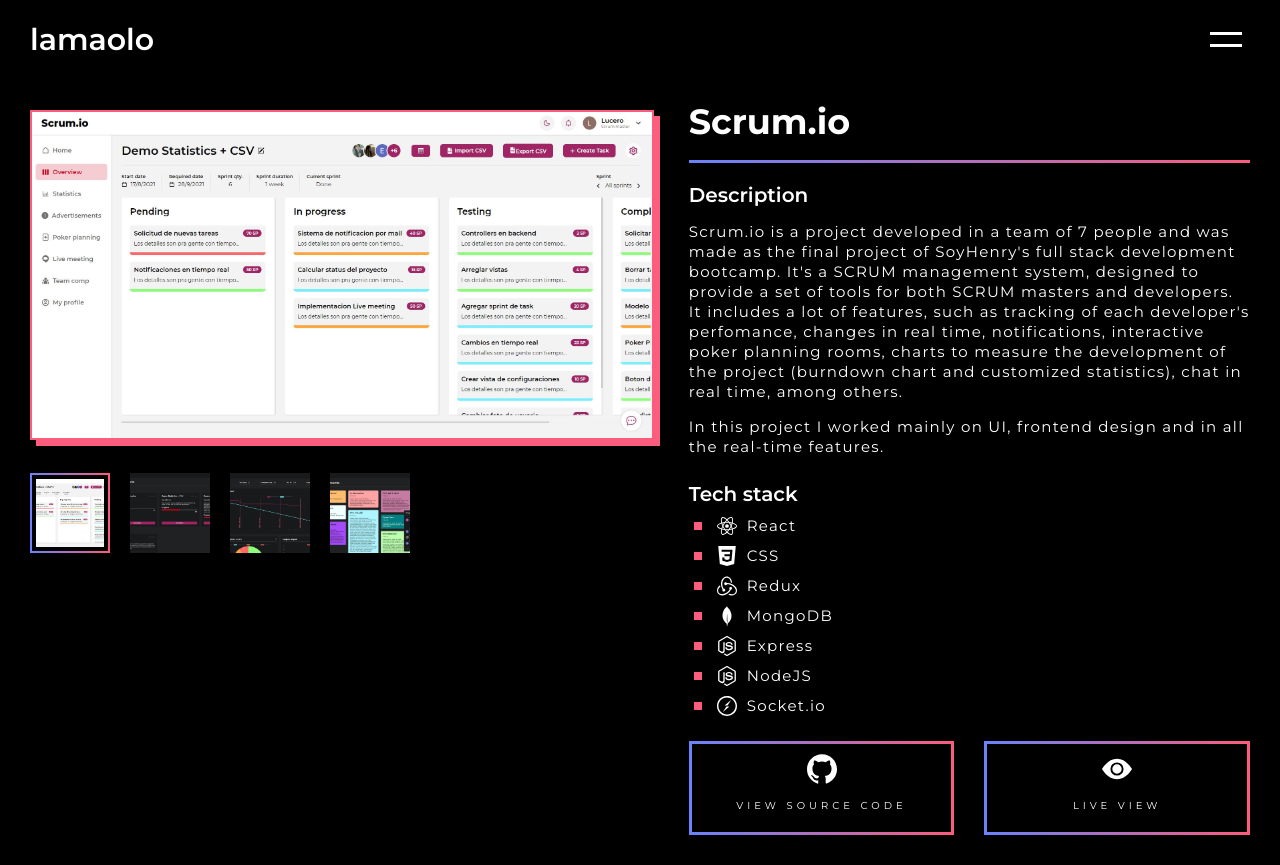
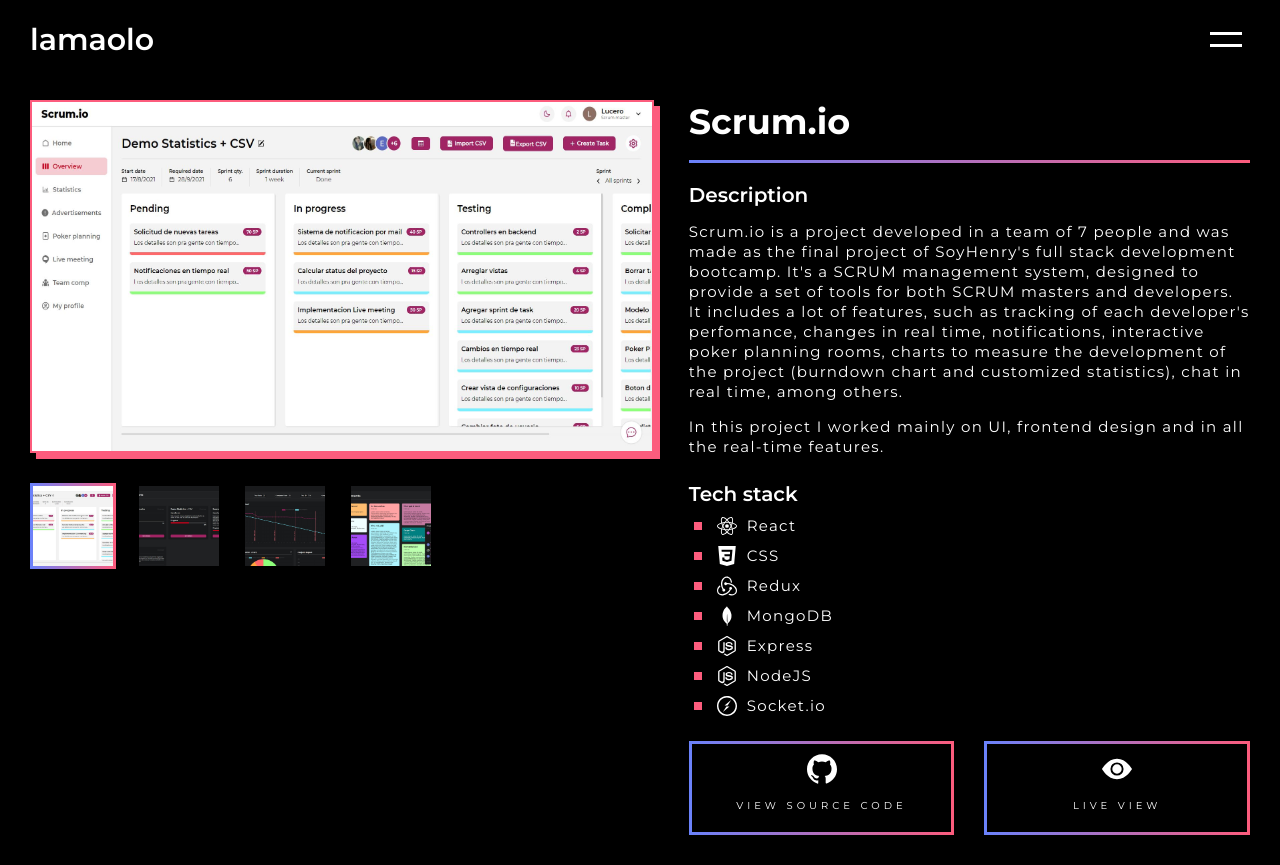
Before and after one commit to lamaolo/portfolio, a Next.js app: page /project/1 in a window 1280 px wide. Built offline with nearby package versions, Linux system fonts and the light colour scheme.

Commit message:
Optimizacion de imagenes

```diff
--- a/components/ProjectImage.jsx
+++ b/components/ProjectImage.jsx
@@ -1,23 +1,33 @@
-/* eslint-disable @next/next/no-img-element */
+import Image from "next/image";
 import styles from "../styles/ProjectImage.module.css";
 
 const ProjectImage = ({ imageToShow, name, pictures, handleImageClick }) => {
   return (
     <section className={styles.projectImage}>
       <div className={styles.imageContainer}>
-        <img src={imageToShow} alt={name} />
+        <Image
+          width={1920}
+          height={1080}
+          layout="responsive"
+          src={imageToShow}
+          alt={name}
+        />
       </div>
       <div className={styles.imageSelector}>
         {pictures.map((picture, i) => (
-          <div
-            key={i}
-            onClick={() => handleImageClick(picture)}
-            className={`${styles.imagePreview} ${
+          <article
+            className={`${styles.imageWrapper} ${
               imageToShow === picture && styles.selectedImg
             }`}
+            key={i}
           >
-            <img src={picture} alt={name} />
-          </div>
+            <div
+              onClick={() => handleImageClick(picture)}
+              className={styles.imagePreview}
+            >
+              <Image layout="fill" src={picture} alt={name} />
+            </div>
+          </article>
         ))}
       </div>
     </section>
--- a/styles/ProjectImage.module.css
+++ b/styles/ProjectImage.module.css
@@ -1,16 +1,20 @@
 .projectImage {
   width: 100%;
+  height: auto;
   display: flex;
   flex-direction: column;
 }
 
+.imageContainer {
+  box-shadow: 6px 6px 0 var(--color2) !important;
+  border: 2px solid var(--color2) !important;
+}
+
 .projectImage .imageContainer img {
   margin-top: 10px;
-  box-shadow: 6px 6px 0 var(--color2);
-  border: 2px solid var(--color2);
-  object-fit: contain;
+  object-fit: fill;
   width: 100%;
-  height: auto;
+  height: 100%;
 }
 
 .imageSelector {
@@ -23,22 +27,33 @@
 .imagePreview {
   width: 80px;
   height: 80px;
+  padding: 4px;
+  position: relative;
 }
 
 .imagePreview img {
   width: 100%;
   height: 100%;
-  object-fit: cover;
+  object-fit: fill;
   cursor: pointer;
 }
 
+.imageWrapper {
+  padding: 3px;
+}
+
+.imageWrapper.selectedImg {
+  padding: 3px;
+  background: var(--gradient) !important;
+}
+
 .imagePreview.selectedImg {
-  background: var(--gradient);
   padding: 2px;
 }
 
-.imagePreview.selectedImg img {
+.imagePreview img {
   transition: all 0.15s ease-in-out;
   background: black;
   padding: 4px;
+  object-fit: cover !important;
 }
```
